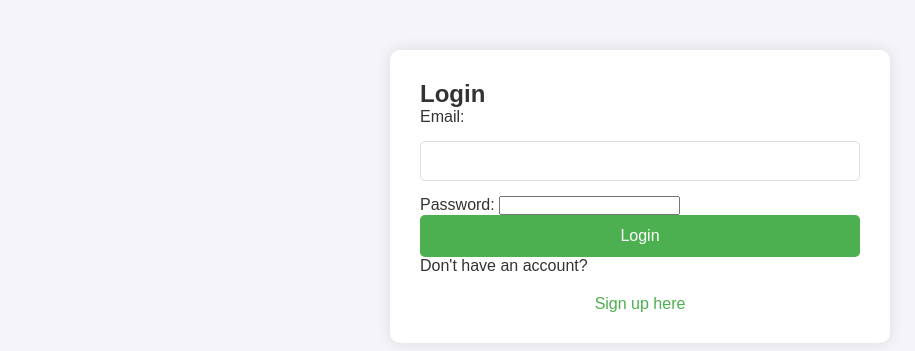
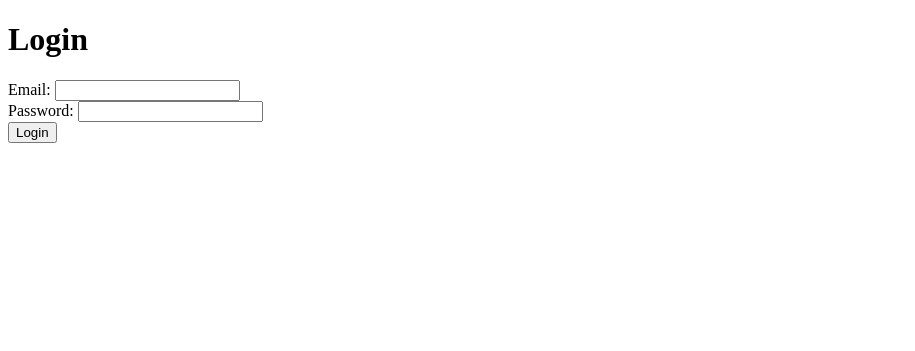
Before and after one commit to mattgraj/gardio, a Flask app: page /login in a window 1280 px wide. Shown: the top 351 px of the page, without its empty margins (0-915 px from the left). Run offline with Flask 2, Linux system fonts and the light colour scheme.

Commit message:
Update login.html

```diff
--- a/templates/login.html
+++ b/templates/login.html
@@ -4,23 +4,21 @@
     <meta charset="UTF-8">
     <meta name="viewport" content="width=device-width, initial-scale=1.0">
     <title>Login</title>
-    <link rel="stylesheet" href="{{ url_for('static', filename='style.css') }}">
 </head>
 <body>
-    <div class="container">
-        <h2>Login</h2>
-        <form action="{{ url_for('login') }}" method="POST">
-            <div class="form-group">
-                <label for="email">Email:</label>
-                <input type="email" id="email" name="email" required>
-            </div>
-            <div class="form-group">
-                <label for="password">Password:</label>
-                <input type="password" id="password" name="password" required>
-            </div>
+    <h1>Login</h1>
+    <form method="POST">
+        <div>
+            <label for="email">Email:</label>
+            <input type="email" name="email" required>
+        </div>
+        <div>
+            <label for="password">Password:</label>
+            <input type="password" name="password" required>
+        </div>
+        <div>
             <button type="submit">Login</button>
-        </form>
-        <p>Don't have an account? <a href="{{ url_for('signup') }}">Sign up here</a></p>
-    </div>
+        </div>
+    </form>
 </body>
 </html>
```
